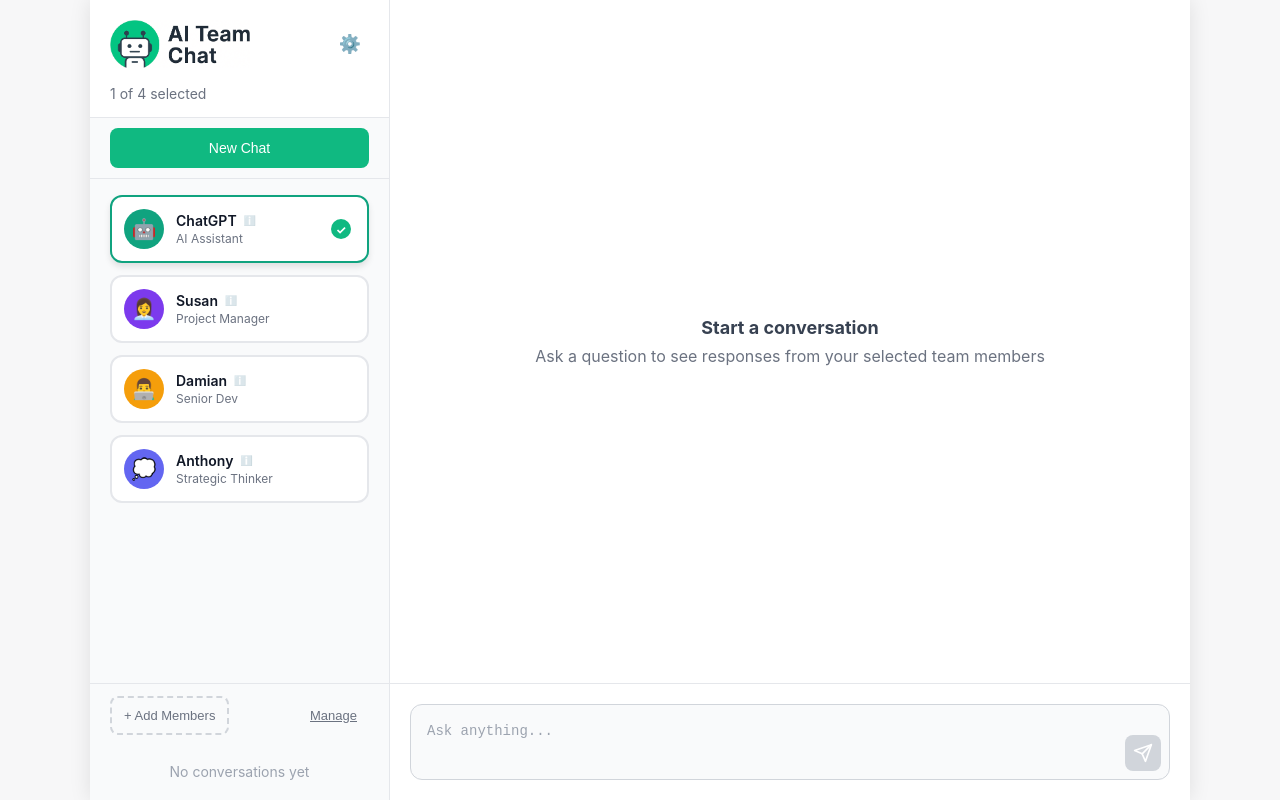
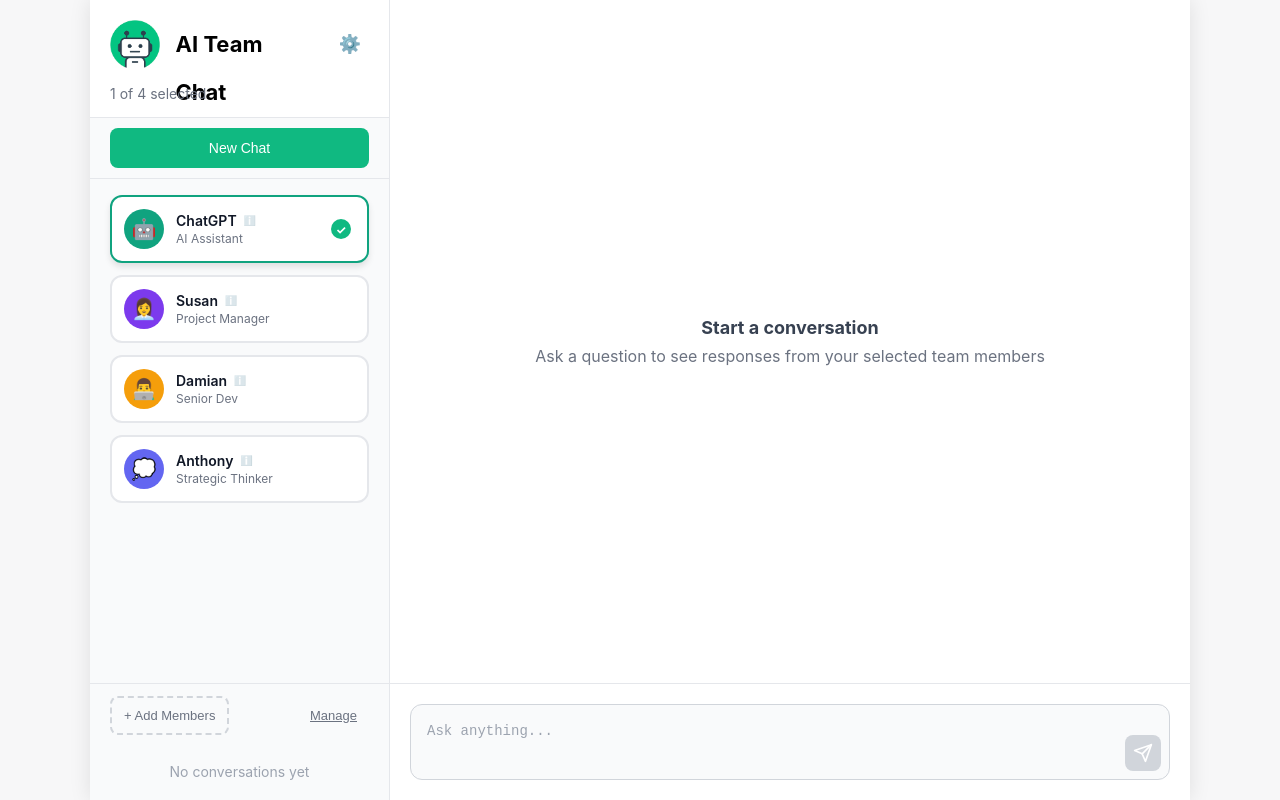
Before and after one commit to kyco/aiteamchat, a React (Create React App) app: page / in a window 1280 px wide. Built offline with nearby package versions, Linux system fonts and the light colour scheme.

Commit message:
vibe: Logo

```diff
--- a/src/App.css
+++ b/src/App.css
@@ -47,6 +47,15 @@ body {
   width: auto;
   max-width: calc(100% - 60px); /* Leave space for settings button */
   object-fit: contain;
+}
+
+.app-title {
+  font-size: 22px;
+  font-weight: bold;
+  margin: 0;
+  flex: 1;
+  max-height: 48px; /* Match logo height */
+  line-height: 48px; /* Center vertically */
 }
 
 .selected-member {
--- a/src/App.tsx
+++ b/src/App.tsx
@@ -813,7 +813,8 @@ function App() {
         <aside className="sidebar">
           <div className="app-header">
             <div className="app-header-content">
-              <img src="/logo.png" alt="AI Team Chat" className="app-logo" />
+              <img src="/favicon.png" alt="AI Team Chat" className="app-logo" />
+              <h1 className="app-title">AI Team Chat</h1>
               <button
                 className="settings-btn"
                 onClick={handleShowSettings}
```
